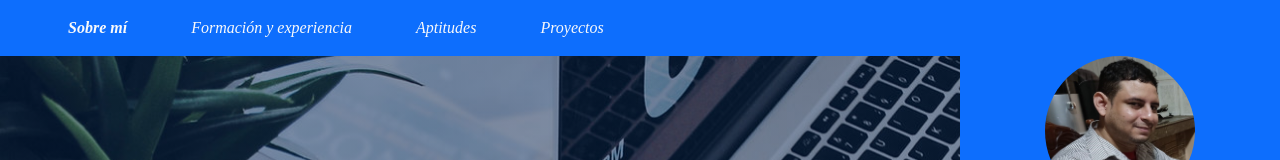
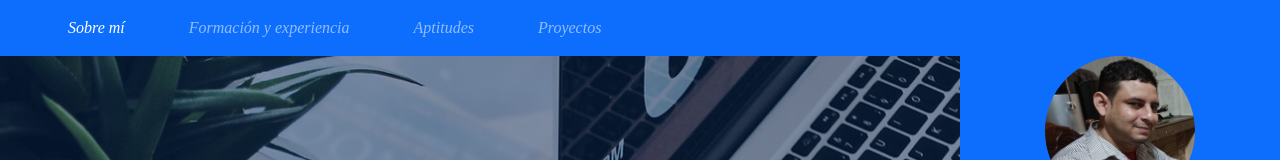
Before and after one commit to jeici21/portfolio, a React (Vite) app: page / in a window 1280 px wide. Shown: the top 160 px of the page. Built offline with nearby package versions, Linux system fonts and the light colour scheme.

Commit message:
correcciones menores

```diff
--- a/src/components/Navbar.tsx
+++ b/src/components/Navbar.tsx
@@ -1,11 +1,4 @@
 import { useState } from "react"
-import styled from "styled-components"
-
-const Span = styled.span`
-  &:hover {
-    color: silver;
-  }
-`
 
 const Navbar = () => {
   const [active, setActive] = useState(0)
@@ -18,19 +11,19 @@ const Navbar = () => {
   ];
 
   return (
-    <nav className="navbar navbar-expand-sm bg-primary">
+    <nav className="navbar navbar-expand-sm bg-primary" data-bs-theme="dark">
       <div className="container-fluid">
         <button className="navbar-toggler border-0" type="button" data-bs-toggle="collapse"
           data-bs-target="#navbarSupportedContent" aria-controls="navbarSupportedContent"
           aria-expanded="false" aria-label="Toggle navigation">
-          <i className="bi bi-list text-light" />
+          <i className="bi bi-list" />
         </button>
         <div className="collapse navbar-collapse" id="navbarSupportedContent">
           <ul className="navbar-nav me-auto mb-2 mb-lg-0 fst-italic">
             {links.map((link, index) => (
               <li className="nav-item ps-5" key={index}>
-                <a className={`nav-link link-light ${active === index && 'fw-bold'}`}
-                  onClick={() => setActive(index)} href={link.href}><Span>{link.text}</Span></a>
+                <a className={`nav-link ${active === index && 'active'}`}
+                  onClick={() => setActive(index)} href={link.href}>{link.text}</a>
               </li>
             ))}
           </ul>
--- a/src/main.tsx
+++ b/src/main.tsx
@@ -2,7 +2,7 @@ import React from 'react'
 import ReactDOM from 'react-dom/client'
 import App from './App.tsx'
 import 'bootstrap/dist/css/bootstrap.min.css'
-import 'bootstrap/dist/js/bootstrap.bundle.min.js'
+import 'bootstrap/dist/js/bootstrap.bundle.min'
 import 'bootstrap-icons/font/bootstrap-icons.css'
 import './index.css'
 
```
